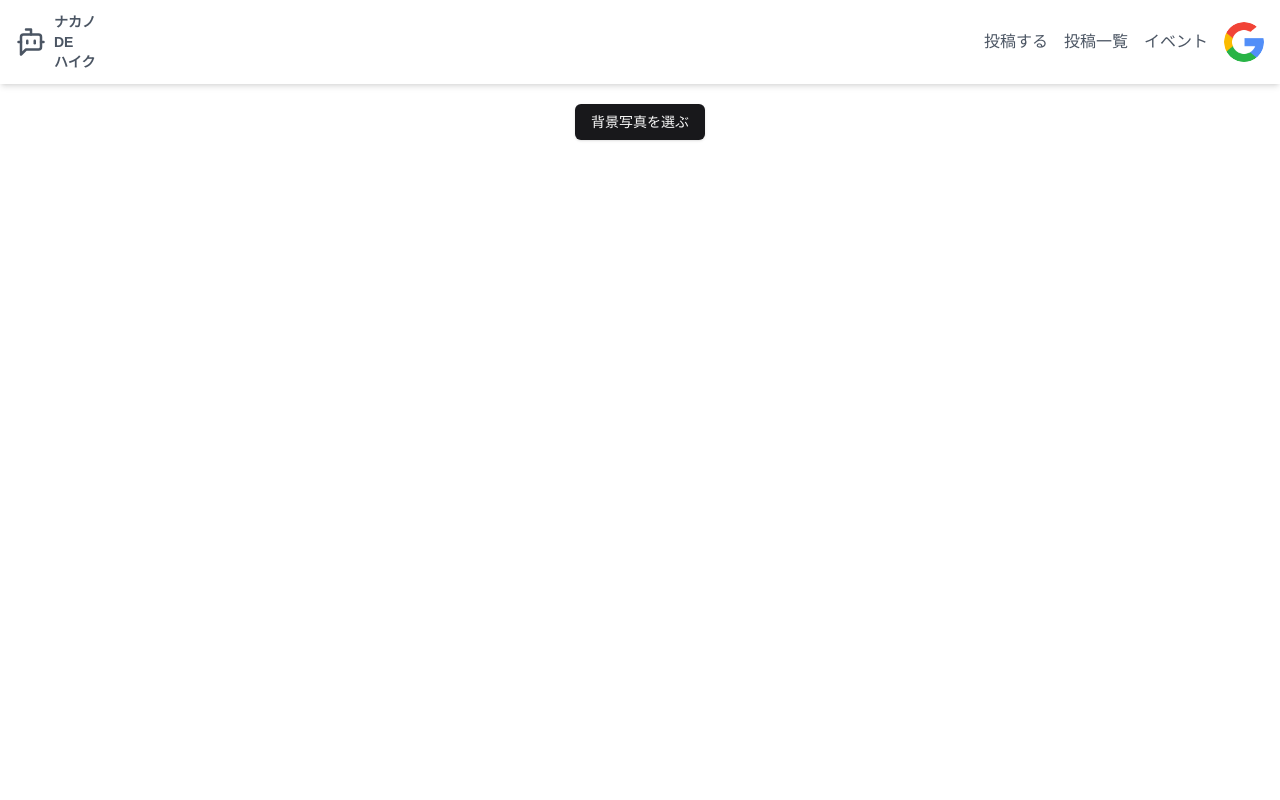
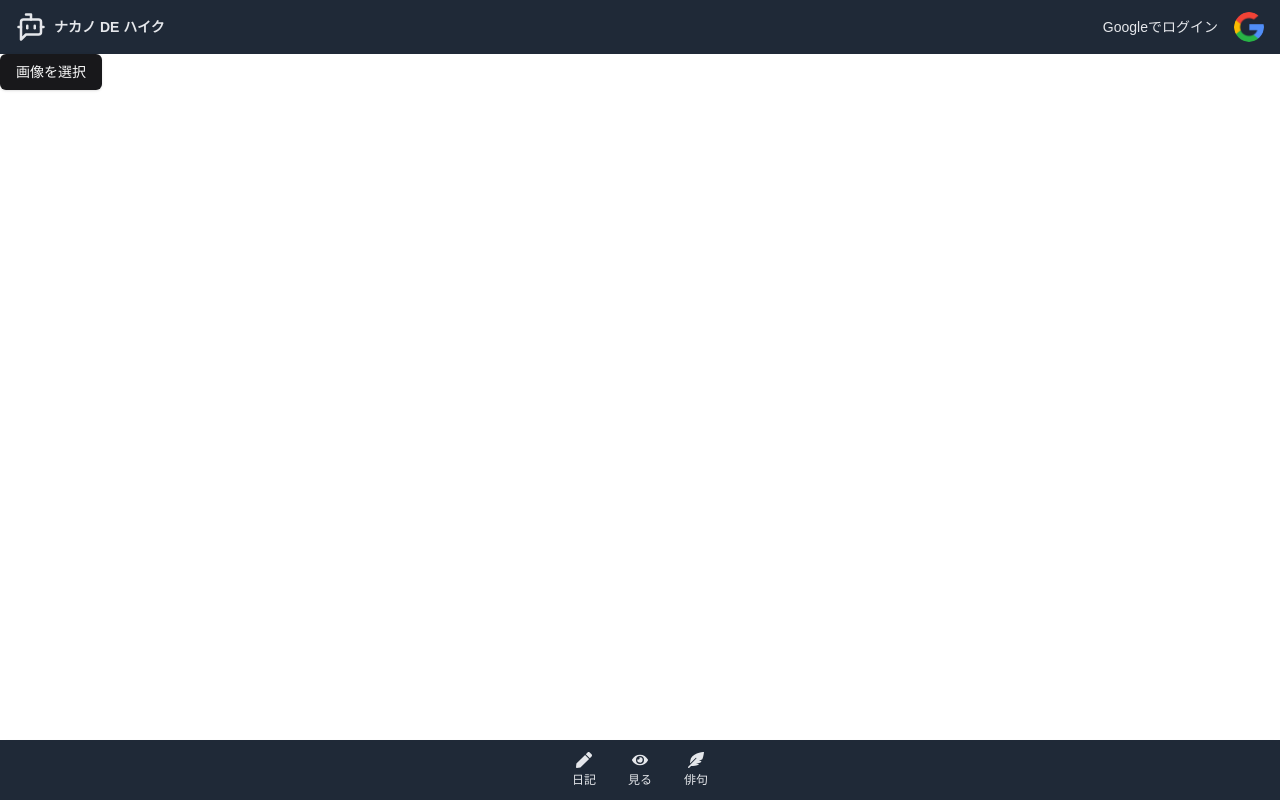
Before and after one commit to nkmr-lab/b3-m1-hackathon_MMM, a Next.js app in the folder next/: page /create-post in a window 1280 px wide. Built offline with nearby package versions, Linux system fonts and the light colour scheme; no server answers.

Commit message:
created a textcomment post page, rewrote header & added footer.

```diff
--- a/next/package.json
+++ b/next/package.json
@@ -13,12 +13,14 @@
     "@types/firebase": "^2.4.32",
     "class-variance-authority": "^0.7.1",
     "clsx": "^2.1.1",
+    "exif-js": "^2.3.0",
     "firebase": "^10.13.2",
     "lucide-react": "^0.445.0",
     "next": "14.2.13",
     "react": "^18",
     "react-dom": "^18",
-    "react-hot-toast": "^2.4.1",
+    "react-hot-toast": "^2.5.1",
+    "react-icons": "^5.4.0",
     "tailwind-merge": "^2.6.0",
     "tailwindcss-animate": "^1.0.7"
   },
--- a/next/src/app/create-post/page.tsx
+++ b/next/src/app/create-post/page.tsx
@@ -6,12 +6,12 @@
  * @returns {JSX.Element} 投稿一覧ページのJSX要素
  */
 
-import HandWrite from "../../components/HandWrite";
+import TextComment from "../../components/TextComment";
 
 export default function Post() {
     return (
         <>
-            <HandWrite />
+            <TextComment />
         </>
     );
 }
--- a/next/src/app/layout.tsx
+++ b/next/src/app/layout.tsx
@@ -4,15 +4,19 @@ import "./globals.css";
 import { AuthProvider } from "../context/AuthContext";
 import { Toaster } from 'react-hot-toast';
 import Header from '../components/Header';
+import Footer from '../components/Footer';
 
 export default function RootLayout({ children }: { children: React.ReactNode }) {
   return (
     <html>
-      <body>
+      <body className="flex flex-col min-h-screen">
         <AuthProvider>
+          <Toaster />
           <Header />
-          {children}
-          <Toaster />
+          <main className="flex-grow">
+            {children}
+          </main>
+          <Footer />
         </AuthProvider>
       </body>
     </html>
--- /dev/null
+++ b/next/src/components/Footer.tsx
@@ -0,0 +1,42 @@
+import React from 'react';
+import { FaPen, FaEye, FaFeatherAlt } from 'react-icons/fa';
+
+const Footer = () => {
+  return (
+    <footer className="bg-gray-800 shadow-md w-full fixed bottom-0 left-0 z-50">
+      <div className="px-4 py-3">
+        <div className="flex items-center justify-center space-x-8">
+          <div className="flex flex-col items-center">
+            <FaPen className="text-gray-200 mb-1" />
+            <button
+              className="text-xs text-gray-200"
+              onClick={() => window.location.href = '/create-post'}
+            >
+              日記
+            </button>
+          </div>
+          <div className="flex flex-col items-center">
+            <FaEye className="text-gray-200 mb-1" />
+            <button
+              className="text-xs text-gray-200"
+              onClick={() => window.location.href = '/feed'}
+            >
+              見る
+            </button>
+          </div>
+          <div className="flex flex-col items-center">
+            <FaFeatherAlt className="text-gray-200 mb-1" />
+            <button
+              className="text-xs text-gray-200"
+              onClick={() => window.location.href = '/events'}
+            >
+              俳句
+            </button>
+          </div>
+        </div>
+      </div>
+    </footer>
+  );
+};
+
+export default Footer;
--- a/next/src/components/Header.tsx
+++ b/next/src/components/Header.tsx
@@ -8,7 +8,7 @@ const Header = () => {
   const [activeIndex, setActiveIndex] = useState(0);
 
   return (
-    <header className="bg-white shadow-md">
+    <header className="bg-gray-800">
       <div className="px-4 py-3">
         <div className="flex items-center justify-between">
           <div className="flex items-center space-x-4">
@@ -16,32 +16,18 @@ const Header = () => {
               className="flex items-center space-x-2 cursor-pointer"
               onClick={() => window.location.href = '/'}
             >
-              <BotMessageSquare className="text-gray-600" size={30} />
-              <span className="text-sm font-semibold text-gray-600">
-                ナカノ<br />DE<br />ハイク
+              <BotMessageSquare className="text-gray-200" size={30} />
+              <span className="text-sm font-semibold text-gray-200">
+                ナカノ DE ハイク
               </span>
             </div>
           </div>
           <div className="flex items-center space-x-4">
-            <button
-              className="text-gray-600"
-              onClick={() => window.location.href = '/create-post'}
-            >
-              投稿する
-            </button>
-            <button
-              className="text-gray-600"
-              onClick={() => window.location.href = '/feed'}
-            >
-              投稿一覧
-            </button>
-            <button
-              className="text-gray-600"
-              onClick={() => window.location.href = '/events'}
-            >
-              イベント
-            </button>
-            {user && (<span className="text-sm text-gray-600">ようこそ、{user.displayName}さん</span>)}
+            {user ? (
+              <span className="text-sm text-gray-200">ようこそ、{user.displayName}さん</span>
+            ) : (
+              <span className="text-sm text-gray-200">Googleでログイン</span>
+            )}
             <button
               onClick={() => {
                 if (user) {
@@ -55,7 +41,7 @@ const Header = () => {
               <img
                 src={user?.photoURL || '/icons/google.png'} // nullの場合の代替URLを指定
                 alt={`${user?.displayName}'s profile`}
-                style={{ borderRadius: '50%', width: '40px', height: '40px' }}
+                style={{ borderRadius: '50%', width: '30px', height: '30px' }}
               />
             </button>
           </div>
--- /dev/null
+++ b/next/src/components/TextComment.tsx
@@ -0,0 +1,133 @@
+import React, { useState } from 'react';
+import { Button } from '@/components/ui/button';
+import { Input } from '@/components/ui/input';
+import EXIF from 'exif-js';
+import toast from 'react-hot-toast';
+import { useAuth } from '../context/AuthContext';
+
+const TextComment: React.FC = () => {
+  const [imageEncoded, setimageEncoded] = useState<string | null>(null);
+  const [comment, setComment] = useState<string>('');
+  const [exifData, setExifData] = useState<any>(null);
+  const [gpsData, setGpsData] = useState<{ latitude: number | null, longitude: number | null }>({ latitude: null, longitude: null });
+  const { user } = useAuth();
+
+  const handleImageChange = (e: React.ChangeEvent<HTMLInputElement>) => {
+    const file = e.target.files?.[0] || null;
+
+    if (file) {
+      const reader = new FileReader();
+      reader.onloadend = () => {
+        setimageEncoded(reader.result as string);
+
+        // EXIF情報を取得
+        EXIF.getData(file as any, function (this: any) {
+          const allExifData = EXIF.getAllTags(this);
+          setExifData(allExifData);
+
+          // GPSデータの有無を確認し、取得
+          if (allExifData.GPSLatitude && allExifData.GPSLongitude && allExifData.GPSLatitudeRef && allExifData.GPSLongitudeRef) {
+            const convertDMSToDD = (degrees: number, minutes: number, seconds: number, direction: string) => {
+              let dd = degrees + minutes / 60 + seconds / 3600;
+              if (direction === 'S' || direction === 'W') {
+                dd = dd * -1;
+              }
+              return dd;
+            };
+
+            const latitude = convertDMSToDD(
+              allExifData.GPSLatitude[0], allExifData.GPSLatitude[1], allExifData.GPSLatitude[2], allExifData.GPSLatitudeRef
+            );
+            const longitude = convertDMSToDD(
+              allExifData.GPSLongitude[0], allExifData.GPSLongitude[1], allExifData.GPSLongitude[2], allExifData.GPSLongitudeRef
+            );
+            setGpsData({ latitude, longitude });
+          } else {
+            setGpsData({ latitude: null, longitude: null });
+            setimageEncoded(null);
+            setExifData(null);
+            toast.error('画像のGPS情報が見つかりませんでした');
+          }
+        });
+      };
+      reader.readAsDataURL(file);
+    } else {
+      setimageEncoded(null);
+      setExifData(null);
+      setGpsData({ latitude: null, longitude: null });
+      toast.error('画像の読み込みに失敗しました');
+    }
+  };
+
+  const handleSubmit = async () => {
+    if (!exifData) {
+      toast.error('画像が選択されていません');
+      return;
+    } else if (!comment) {
+      toast.error('コメントが入力されていません');
+      return;
+    } else if (gpsData.latitude === null || gpsData.longitude === null) {
+      toast.error('画像のGPS情報が見つかりませんでした');
+      return;
+    }
+
+    const response = await fetch('http://localhost:8080/upload', {
+      method: 'POST',
+      headers: {
+        'Content-Type': 'application/json',
+      },
+      body: JSON.stringify({
+        image: imageEncoded,
+        user_id: user?.uid ?? "guest",
+        gps_lat: gpsData.latitude,
+        gps_lon: gpsData.longitude,
+        comment: comment,
+      }),
+    });
+
+    if (response.ok) {
+      toast.success('投稿しました');
+      setimageEncoded(null);
+      setComment('');
+      setExifData(null);
+      setGpsData({ latitude: null, longitude: null });
+
+      window.location.href = '/feed'; // feedページに遷移
+    } else {
+      toast.error('投稿に失敗しました');
+    }
+  };
+
+  return (
+    <div>
+      {!imageEncoded ? (
+        <>
+          <input
+            type="file"
+            accept="image/*"
+            onChange={handleImageChange}
+            style={{ display: 'none' }}
+            id="imageInput"
+          />
+          <Button onClick={() => document.getElementById('imageInput')?.click()}>
+            画像を選択
+          </Button>
+        </>
+      ) : (
+        <>
+          <Input
+            type="text"
+            value={comment}
+            onChange={(e) => setComment(e.target.value)}
+            placeholder="コメントを入力"
+            style={{ marginBottom: '10px' }}
+          />
+          <Button onClick={handleSubmit}>投稿</Button>
+          <img src={imageEncoded} alt="Selected" style={{ marginTop: '10px', maxWidth: '100%' }} />
+        </>
+      )}
+    </div>
+  );
+};
+
+export default TextComment;
--- /dev/null
+++ b/next/src/components/ui/input.tsx
@@ -0,0 +1,22 @@
+import * as React from "react"
+
+import { cn } from "@/lib/utils"
+
+const Input = React.forwardRef<HTMLInputElement, React.ComponentProps<"input">>(
+  ({ className, type, ...props }, ref) => {
+    return (
+      <input
+        type={type}
+        className={cn(
+          "flex h-9 w-full rounded-md border border-input bg-transparent px-3 py-1 text-base shadow-sm transition-colors file:border-0 file:bg-transparent file:text-sm file:font-medium file:text-foreground placeholder:text-muted-foreground focus-visible:outline-none focus-visible:ring-1 focus-visible:ring-ring disabled:cursor-not-allowed disabled:opacity-50 md:text-sm",
+          className
+        )}
+        ref={ref}
+        {...props}
+      />
+    )
+  }
+)
+Input.displayName = "Input"
+
+export { Input }
```
Also changed, not shown: 2 other files (tests, documents, lock files or other folders).
